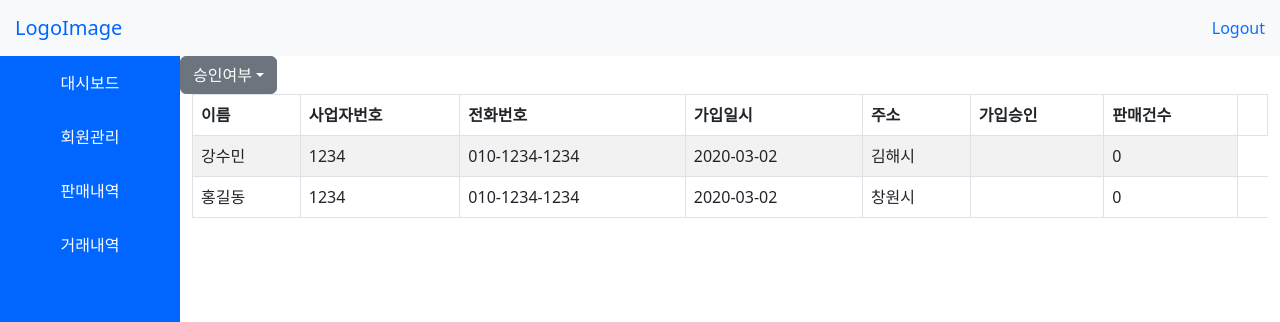
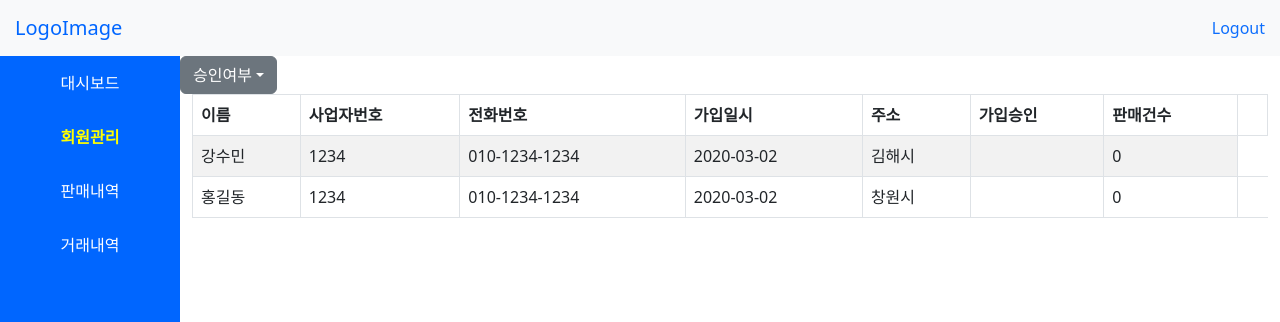
Before and after one commit to jiyumi00/WhereParts_Admin, a React (Create React App) app: page /UserInfo in a window 1280 px wide. Shown: the top 322 px of the page. Built offline with nearby package versions, Linux system fonts and the light colour scheme.

Commit message:
대시보드 스타일 수정

```diff
--- a/src/components/dashboard.js
+++ b/src/components/dashboard.js
@@ -6,22 +6,25 @@ import FullCalendar from '@fullcalendar/react';
 import Card from 'react-bootstrap/Card';
 import ListGroup from 'react-bootstrap/ListGroup';
 
+import Table from 'react-bootstrap/Table'
+
 export default class DashBoard extends Component {
-    constructor(props){
+    constructor(props) {
         super(props);
-        this.state={
-
+        this.state = {
+            selectDate: null,
+            modalVisible: true
         }
     }
-    dateClick=(info)=>{
-        alert(info.dateStr)
+    dateClick = (info) => {
+        this.setState({ modalVisible: true, selectDate: info.dateStr })
     }
     render() {
-        return(
+        return (
             <>
                 <div className="background location">
                     <FullCalendar
-                    plugins={[dayGridPlugin,timeGridPlugin,interactionPlugin]}
+                        plugins={[dayGridPlugin, timeGridPlugin, interactionPlugin]}
                         initialView={'dayGridMonth'}
                         headerToolbar={
                             {
@@ -32,9 +35,9 @@ export default class DashBoard extends Component {
                         }
                         height={"85vh"}
                         dateClick={this.dateClick}
-                    events={[{title:'판매건수 : 23건', date:'2023-05-11',},{title:'판매건수 : 23건',date:'2023-05-13',}]}
+                        events={[{ title: '판매건수 : 23건', date: '2023-05-11', }, { title: '판매건수 : 23건', date: '2023-05-13', }]}
                     />
-                <DashBoardItem/>
+                    {this.state.modalVisible && <DashBoardTopList date={this.state.selectDate} />}
 
                 </div>
 
@@ -44,37 +47,56 @@ export default class DashBoard extends Component {
     }
 }
 
-class DashBoardItem extends Component{
-    constructor(props){
+class DashBoardTopList extends Component {
+    constructor(props) {
         super(props)
-        this.state={
-
+        this.state = {
+            image:['images/one.png','images/two.png'],
+            priceTopList: [{ name: "인제정비", price: 2554000, }, { name: '부산정비', price: 203400 }, { name: '마산정비', price: 232000 }, { name: '김해정비', price: 12000 },
+            { name: '울산정비', price: 15000 }, { name: '포항정비', price: 2000 }, { name: '부산정비', price: 2000 }, { name: '부산정비', price: 2000 }, { name: '부산정비', price: 2000 }, { name: '서울정비', price: 2000 }]
         }
     }
-    render(){
-        return(
+    render() {
+        const date = this.props.date
+        return (
 
-        <Card style={{ marginLeft:15 }}>
-            <Card.Header>
-                <Card.Title>매출액 TOP 10</Card.Title>
+            <Card style={{ width: 'auto', marginLeft: 15 }}>
+                <Card.Header style={{ height: 60, backgroundColor: '#FFFADF', }}>
+                    <Card.Title style={{ textAlign: 'center' }}>{date} TOP 10</Card.Title>
                 </Card.Header>
-            <ListGroup variant="flush">
-                <ListGroup.Item>1</ListGroup.Item>
-                <ListGroup.Item>2</ListGroup.Item>
-                <ListGroup.Item>3</ListGroup.Item>
-                <ListGroup.Item>4 </ListGroup.Item>
-                <ListGroup.Item>5</ListGroup.Item>
-                <ListGroup.Item>6</ListGroup.Item>
-                <ListGroup.Item>7</ListGroup.Item>
-                <ListGroup.Item>8</ListGroup.Item>
-                <ListGroup.Item>9</ListGroup.Item>
-                <ListGroup.Item>10</ListGroup.Item>
-            </ListGroup>
+                <Table striped bordered hover>
+                <tbody>
+                    {this.state.priceTopList.map((item, i) => <DashBoardItem item={item} index={i} />)}
+                </tbody>
+                </Table>
                 <Card.Body>
-        <Card.Link href="#">자세히보기</Card.Link>
+                    <Card.Link href="#">더보기</Card.Link>
                 </Card.Body>
             </Card>
 
         )
     }
 }
+
+class DashBoardItem extends Component {
+    constructor(props) {
+        super(props);
+
+    }
+    render() {
+        const item = this.props.item;
+        const index=this.props.index;
+        return (
+            <>
+                <tr>
+                    <td>
+                    <img src={'images/one.png'} alt='one' className="img"/></td>
+                    <td>{item.name}</td>
+                    <td>{item.price}</td>
+                </tr>
+            </>
+
+        )
+
+    }
+}
--- a/src/index.js
+++ b/src/index.js
@@ -1,17 +1,9 @@
 import React from 'react';
-import ReactDOM from 'react-dom/client';
+import * as ReactDOM from 'react-dom/client';
 import './index.css';
 import App from './App';
 import reportWebVitals from './reportWebVitals';
 
-const root = ReactDOM.createRoot(document.getElementById('root'));
-root.render(
-  <React.StrictMode>
-    <App />
-  </React.StrictMode>
-);
-
-// If you want to start measuring performance in your app, pass a function
-// to log results (for example: reportWebVitals(console.log))
-// or send to an analytics endpoint. Learn more: https://bit.ly/CRA-vitals
+const root = ReactDOM.createRoot(document.getElementById("root"));
+root.render(<App />);
 reportWebVitals();
--- a/src/styles/main_template.css
+++ b/src/styles/main_template.css
@@ -51,7 +51,11 @@ button {
 .background {
     margin: 15px;
 }
-
+.img{
+    width:30px;
+    height: 30px;
+    object-fit: cover;
+}
 .location {
     display: grid;
     grid-template-columns: 2fr 1fr;
--- a/src/styles/menu.css
+++ b/src/styles/menu.css
@@ -19,25 +19,28 @@ a {
   width: 180px;
   height: 100vh;
   position: fixed;
-  padding: 0px;
+}
+.sidemenu{
+  padding:15px;
+  color:white;
+  text-align: center;
+
+}
+.sidemenu-inactive {
+  color: white;
+
 }
 
-.sidemenu {
-  padding: 15px;
-  color: white;
-  text-align: center;
+.sidemenu-active{
+  color: yellow;
+  font-weight:bold
+
+}
+.sidemenu-inactive:hover {
+  cursor: pointer;
+  color:yellow;
 }
 
-
-.sidemenu:hover {
-  cursor: pointer;
-  color: #0066FF;
-  background-color: white;
-}
-
-.sidemenu p {
-  margin: auto;
-}
 
 .main {
   margin-left: 180px;
--- a/src/templates/side_menu_bar.js
+++ b/src/templates/side_menu_bar.js
@@ -1,5 +1,5 @@
-import React, { Component } from "react";
-import { Link } from "react-router-dom";
+import React, { Component,Nav } from "react";
+import { Link, NavLink, } from "react-router-dom";
 
 
 export default class SideMenuBar extends Component {
@@ -13,21 +13,22 @@ export default class SideMenuBar extends Component {
                 { name: "판매내역", href: "/Sale" },
                 { name: "거래내역", href: "/Transaction" }
             ],
-            selectValue: "대시보드",
+
         }
     }
 
     render() {
         return (
 
-            <ul className="menu-bar LightBlue">
+            <div className="menu-bar LightBlue">
                 {
                     this.state.selectList.map((m, i) =>
-                        <Link to={m.href} key={i}>
-                            <li className="sidemenu">
-                                <p >{m.name}</p>
-                            </li>
-                        </Link>
+                        <div className='sidemenu'>
+                            <NavLink to={m.href} key={i} className={({isActive})=>isActive?"sidemenu-active":"sidemenu-inactive"}>
+                                {m.name}
+                            </NavLink>
+                        </div>
+
                     )
                 }
 
@@ -39,7 +40,7 @@ export default class SideMenuBar extends Component {
 
 
 
-            </ul>
+            </div>
         )
     }
 }
```
Also changed, not shown: public/images/one.png (added), public/images/two.png (added). Lines whose indentation alone changed are shown as unchanged.
